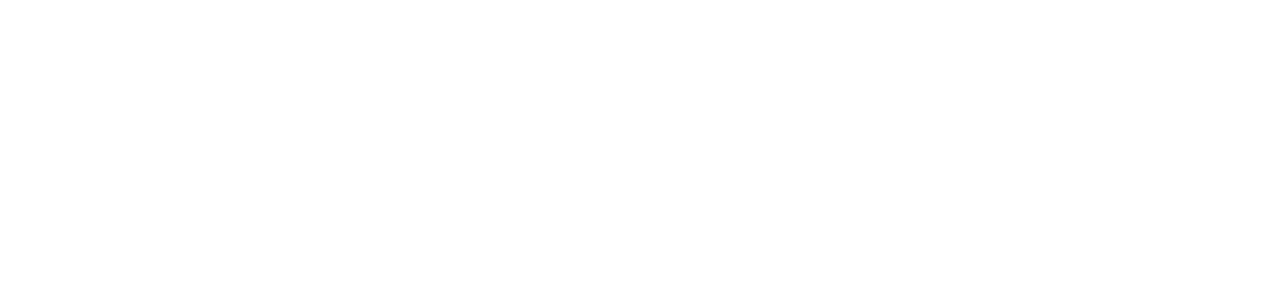
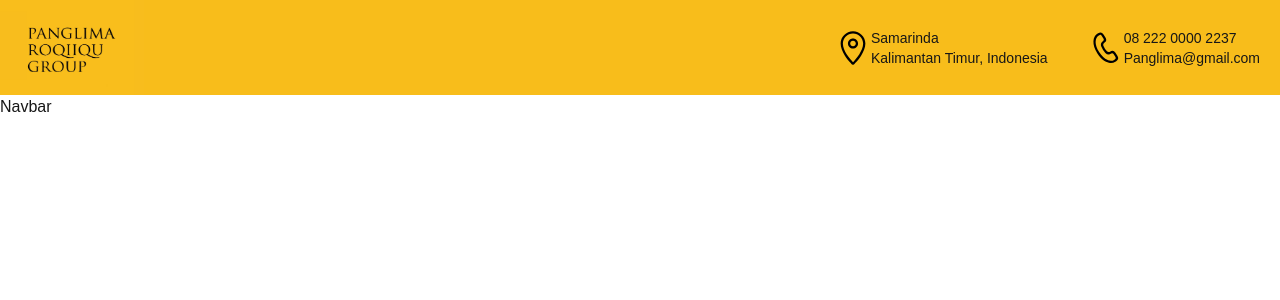
Before and after one commit to Syafar44/panglima-roqiiqu-group, a Next.js app: page / in a window 1280 px wide. Shown: the top 300 px of the page. Built offline with nearby package versions, Linux system fonts and the light colour scheme.

Commit message:
Menambahkan header

```diff
--- /dev/null
+++ b/app/components/header/header.js
@@ -0,0 +1,49 @@
+const Header = () => {
+  return (
+    <div className="bg-primary flex justify-between items-center px-5">
+      <img
+        className="w-36 -translate-x-5"
+        src="logo/prg.png"
+        alt="logo Panglima Roqiiqu Group"
+      />
+      <div className="flex gap-10 text-sm">
+        <div className="flex items-center">
+          <svg
+            className="w-9"
+            xmlns="http://www.w3.org/2000/svg"
+            fill-rule="evenodd"
+            stroke-linejoin="round"
+            stroke-miterlimit="2"
+            clip-rule="evenodd"
+            viewBox="0 0 64 64"
+            id="maps"
+          >
+            <g transform="translate(-1928 -8)">
+              <path d="M1960,10C1947.86,10 1938,19.941 1938,32.185C1938,39.43 1941.31,46.932 1945.36,53.302C1951.26,62.602 1958.64,69.466 1958.64,69.466C1959.41,70.179 1960.59,70.178 1961.36,69.462C1961.36,69.462 1968.74,62.568 1974.64,53.263C1978.69,46.889 1982,39.393 1982,32.185C1982,19.941 1972.14,10 1960,10ZM1960,14.034C1969.93,14.034 1978,22.167 1978,32.185C1978,38.663 1974.91,45.36 1971.28,51.089C1967.17,57.563 1962.31,62.812 1960,65.166C1957.68,62.821 1952.83,57.592 1948.72,51.127C1945.09,45.401 1942,38.697 1942,32.185C1942,22.167 1950.07,14.034 1960,14.034ZM1960,23C1955.03,23 1951,27.033 1951,32C1951,36.967 1955.03,41 1960,41C1964.97,41 1969,36.967 1969,32C1969,27.033 1964.97,23 1960,23ZM1960,27C1962.76,27 1965,29.24 1965,32C1965,34.76 1962.76,37 1960,37C1957.24,37 1955,34.76 1955,32C1955,29.24 1957.24,27 1960,27Z"></path>
+            </g>
+          </svg>
+          <div>
+            <h1>Samarinda</h1>
+            <p>Kalimantan Timur, Indonesia</p>
+          </div>
+        </div>
+        <div className="flex items-center">
+          <svg
+            className="w-9 rotate-12"
+            xmlns="http://www.w3.org/2000/svg"
+            viewBox="0 0 32 32"
+            id="phone"
+          >
+            <path d="M27.308,20.649l-2.2-2.2a3.521,3.521,0,0,0-4.938-.021,2.152,2.152,0,0,1-2.729.267A15.026,15.026,0,0,1,13.3,14.562a2.181,2.181,0,0,1,.284-2.739A3.521,3.521,0,0,0,13.553,6.9l-2.2-2.2a3.514,3.514,0,0,0-4.961,0l-.633.634c-3.3,3.3-3.053,10.238,3.813,17.1,4.14,4.141,8.307,5.875,11.686,5.875a7.5,7.5,0,0,0,5.418-2.061l.634-.634A3.513,3.513,0,0,0,27.308,20.649ZM25.894,24.2l-.634.634c-2.6,2.6-8.339,2.125-14.276-3.813S4.571,9.34,7.171,6.74L7.8,6.107a1.511,1.511,0,0,1,2.133,0l2.2,2.2a1.511,1.511,0,0,1,.021,2.11,4.181,4.181,0,0,0-.531,5.239,17.01,17.01,0,0,0,4.713,4.706,4.179,4.179,0,0,0,5.231-.517,1.512,1.512,0,0,1,2.118.013l2.2,2.2A1.51,1.51,0,0,1,25.894,24.2Z"></path>
+          </svg>
+          <div>
+            <h1>08 222 0000 2237</h1>
+            <p>Panglima@gmail.com</p>
+          </div>
+        </div>
+      </div>
+    </div>
+  );
+};
+
+export default Header;
--- /dev/null
+++ b/app/components/header/navbar.js
@@ -0,0 +1,8 @@
+
+const Navbar = () => {
+  return (
+    <div>Navbar</div>
+  )
+}
+
+export default Navbar
--- a/app/page.js
+++ b/app/page.js
@@ -1,10 +1,15 @@
+import Header from "./components/header/header";
+import Navbar from "./components/header/navbar";
 
-const Home = () => {
+const Beranda = () => {
   return (
     <>
-
+      <header>
+        <Header />
+        <Navbar />
+      </header>
     </>
   );
-}
+};
 
-export default Home;
+export default Beranda;
--- a/tailwind.config.js
+++ b/tailwind.config.js
@@ -10,6 +10,10 @@
       colors: {
         background: "var(--background)",
         foreground: "var(--foreground)",
+        primary: "#F8BD1B",
+        accent: "#f8f0c8",
+        secondary: "var(--secondary)",
+        tertiary: "var(--tertiary)",
       },
     },
   },
```
Also changed, not shown: public/logo/prg.png (added).
